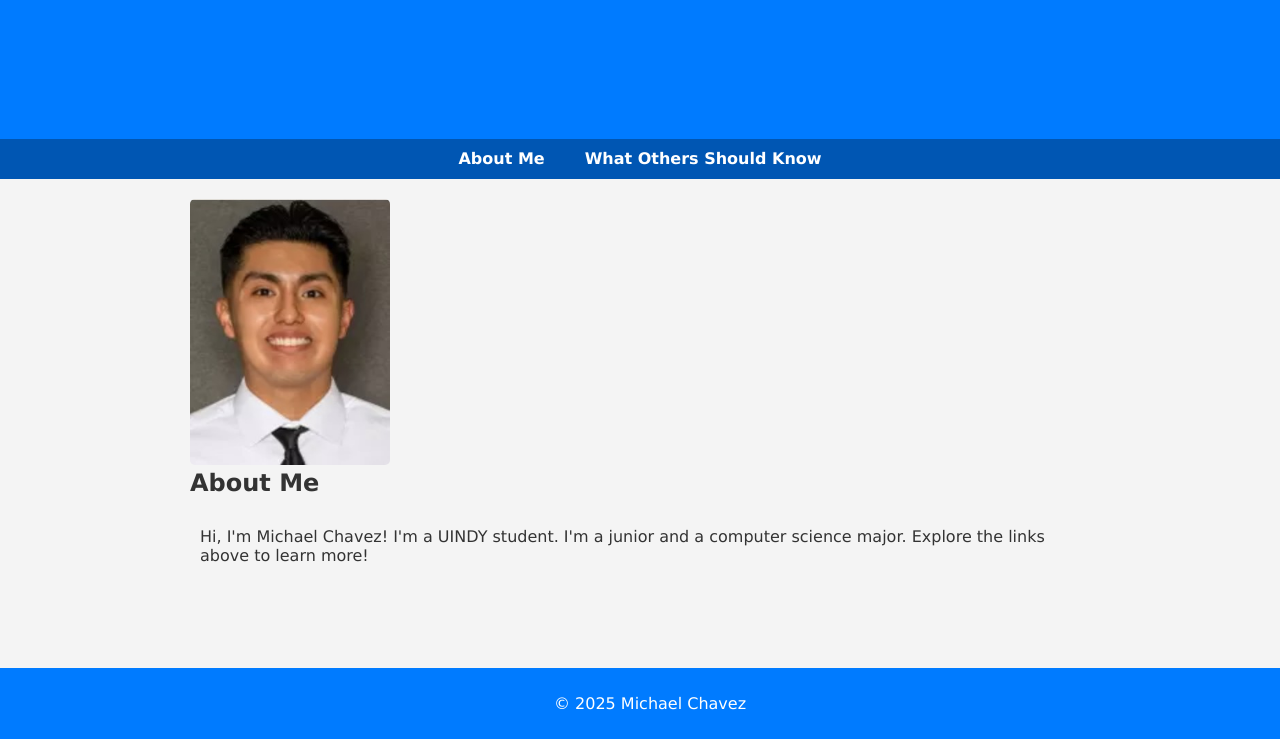
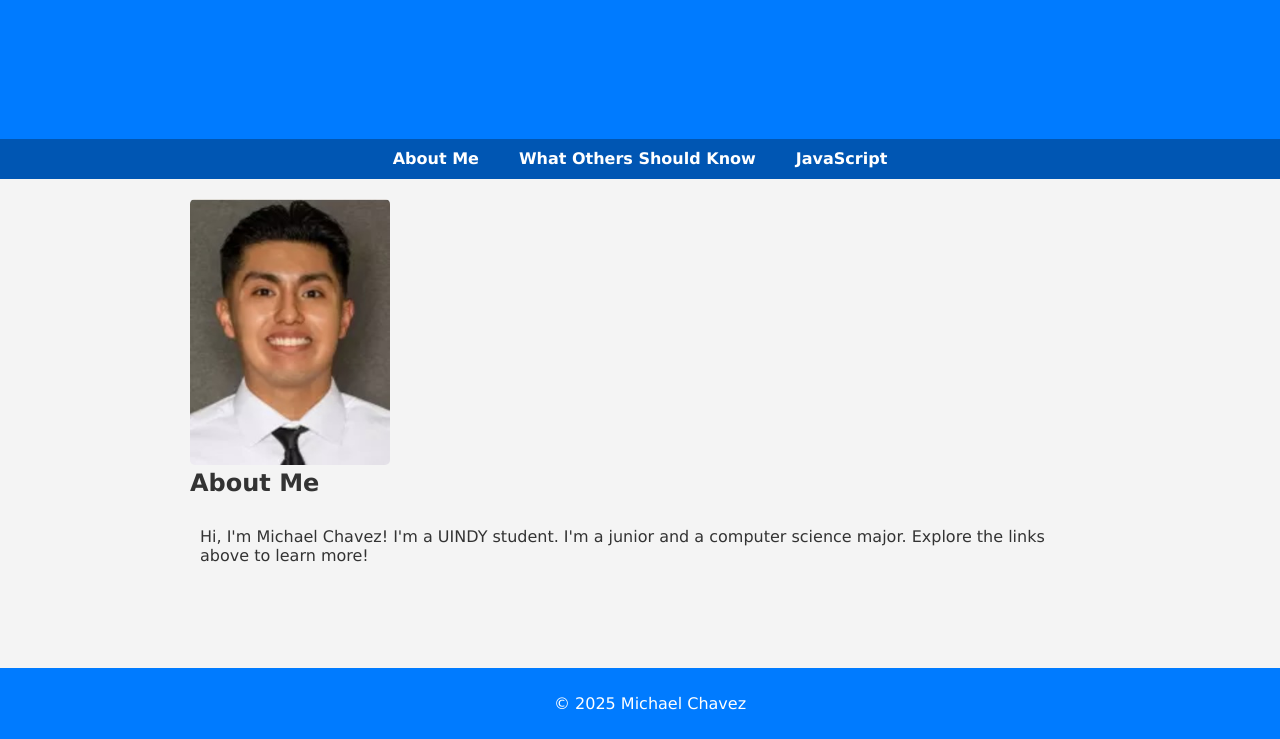
Before and after one commit to Freestyle4002/Freestyle4002.github.io, a plain HTML site: page personal-website/index.html in a window 1280 px wide. Shown: the part 61-800 px from the top of the page. Drawn offline with Linux system fonts and the light colour scheme; a web font is replaced by a local one.

Commit message:
Initial commit

```diff
--- a/personal-website/index.html
+++ b/personal-website/index.html
@@ -16,6 +16,7 @@
         <ul>
             <li><a href="pages/about-me.html">About Me</a></li>
             <li><a href="pages/others-know.html">What Others Should Know</a></li>
+            <li><a href="pages/projects.html">JavaScript</a></li>
         </ul>
     </nav>
 
```
